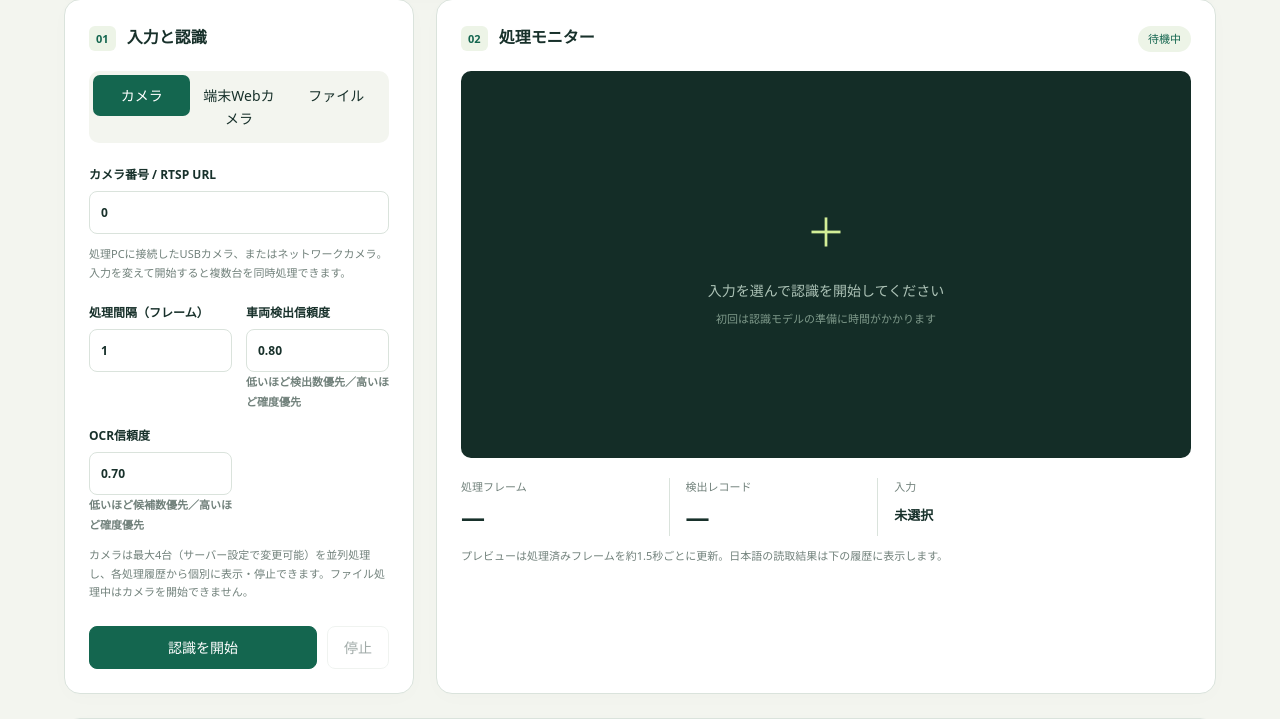
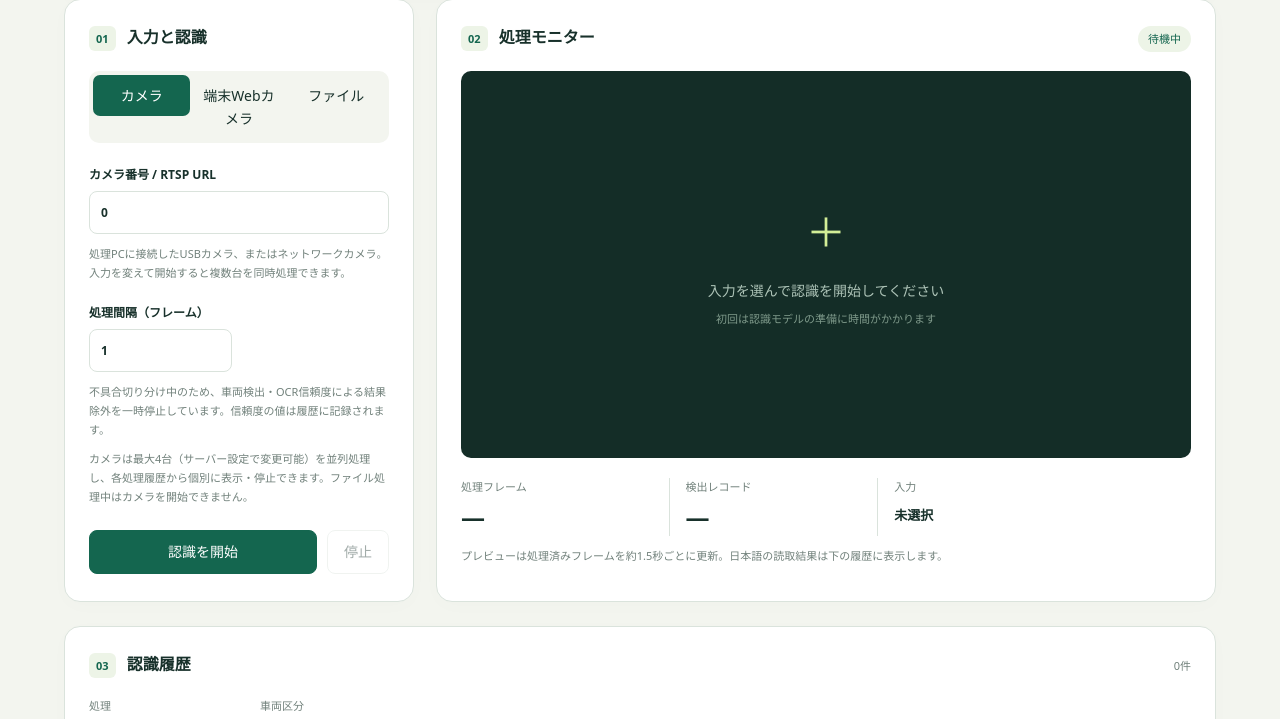
Before and after one commit to UeEmon/AI-Gate-System-, a Flask app: page / in a window 1280 px wide. Shown: the part 1895-2614 px from the top of the page. Run offline with Flask 3, Linux system fonts and the light colour scheme; data that the repository does not hold is empty.

Commit message:
Temporarily disable vehicle and OCR confidence thresholds

```diff
--- a/app.py
+++ b/app.py
@@ -177,7 +177,6 @@ def ocr_variants(roi, appearance, cv2):
 def vehicle_type_from_plates(detected_type, candidates, ocr_threshold=OCR_RESULT_CONFIDENCE):
     """Only strong plate-color evidence may refine a COCO car to kei."""
     if detected_type == 'car' and any(c.get('kei_strength') == 'strong' and c.get('fields')
-                                      and c.get('confidence', 0) >= ocr_threshold
                                       for c in candidates):
         return 'kei'
     return detected_type
@@ -186,9 +185,8 @@ def vehicle_type_from_plates(detected_type, candidates, ocr_threshold=OCR_RESULT
 def result_is_eligible(vehicle_confidence, candidates,
                        vehicle_threshold=VEHICLE_RESULT_CONFIDENCE,
                        ocr_threshold=OCR_RESULT_CONFIDENCE):
-    return vehicle_confidence >= vehicle_threshold and any(
-        candidate.get('fields') and candidate.get('confidence', 0) >= ocr_threshold
-        for candidate in candidates)
+    # Confidence values remain recorded, but temporarily do not exclude results.
+    return any(candidate.get('fields') for candidate in candidates)
 
 
 def read_plate(crop, reader, cv2, ocr_threshold=OCR_RESULT_CONFIDENCE, plate_model=None):
@@ -218,7 +216,7 @@ def read_plate(crop, reader, cv2, ocr_threshold=OCR_RESULT_CONFIDENCE, plate_mod
                                  'kei_candidate': appearance['kei_candidate'],
                                  'kei_strength': appearance['kei_strength'],
                                  'appearance_ratios': appearance['ratios'],
-                                 'status': 'candidate' if fields and confidence >= ocr_threshold else 'needs_review'})
+                                 'status': 'candidate' if fields else 'needs_review'})
         # Prefer a valid result independently reproduced by image variants.
         # Confidence remains EasyOCR's measured value and is not inflated.
         votes = {}
@@ -374,9 +372,10 @@ def main():
                         help='追加学習した一クラスのナンバープレートYOLOモデル')
     parser.add_argument('--output', default='data')
     parser.add_argument('--every', type=int, default=10, help='動画・カメラをNフレームごとに処理')
-    parser.add_argument('--confidence', type=float, default=0.4)
-    parser.add_argument('--vehicle-threshold', type=float, default=VEHICLE_RESULT_CONFIDENCE)
-    parser.add_argument('--ocr-threshold', type=float, default=OCR_RESULT_CONFIDENCE)
+    parser.add_argument('--confidence', type=float, default=0.001)
+    # Retained for command compatibility; confidence-based exclusion is temporarily disabled.
+    parser.add_argument('--vehicle-threshold', type=float, default=0.0)
+    parser.add_argument('--ocr-threshold', type=float, default=0.0)
     parser.add_argument('--imgsz', type=int, default=960,
                         help='YOLO入力画像サイズ。小さい車両の検出精度を優先する既定値は960')
     parser.add_argument('--save-images', action='store_true', help='検出した車両の切り抜き画像を保存')
@@ -387,7 +386,7 @@ def main():
     parser.add_argument('--preview', default=None, help='最新の処理済みフレームJPEG')
     args = parser.parse_args()
     if (args.every < 1 or not 0 < args.confidence <= 1 or
-            not 0 < args.vehicle_threshold <= 1 or not 0 < args.ocr_threshold <= 1 or
+            not 0 <= args.vehicle_threshold <= 1 or not 0 <= args.ocr_threshold <= 1 or
             not 320 <= args.imgsz <= 1920):
         parser.error('処理間隔・信頼度・入力画像サイズを確認してください。')
     if args.progress:
@@ -447,8 +446,6 @@ def main():
                 if label not in VEHICLES:
                     continue
                 vehicle_confidence = float(box.conf.item())
-                if vehicle_confidence < args.vehicle_threshold:
-                    continue
                 x1, y1, x2, y2 = [int(v) for v in box.xyxy[0].tolist()]
                 height, width = frame.shape[:2]
                 x1, y1, x2, y2 = max(0, x1), max(0, y1), min(width, x2), min(height, y2)
@@ -477,8 +474,7 @@ def main():
                               bbox=[x1, y1, x2, y2], plate_candidates=plates,
                               plate_status='unreadable' if not plates else 'needs_review',
                               image_path=image_path, result_eligible=result_eligible,
-                              result_thresholds={'vehicle': args.vehicle_threshold,
-                                                 'ocr': args.ocr_threshold})
+                              result_thresholds={'vehicle': 0.0, 'ocr': 0.0})
                 if canvas is not None:
                     cv2.rectangle(canvas, (x1, y1), (x2, y2), (100, 220, 70), 2)
                     cv2.putText(canvas, vehicle_type + ' ' + format(record['confidence'], '.2f'),
--- a/static/app.js
+++ b/static/app.js
@@ -140,9 +140,8 @@ function chooseRegistrationCandidate(){
   if(typeof prepareLearning==='function')prepareLearning();
   const plateHint=candidate?.kei_strength==='strong'?' · 軽自動車プレートとして検出':
     candidate?.kei_strength==='review'?' · 図柄入り軽ナンバーの可能性あり（車種を確認）':'';
-  const threshold=registrationDraft?.result_thresholds?.ocr??.7;
   $('registration-confidence').textContent='車種の信頼度: '+pct(registrationDraft?.confidence)+' / OCR: '+pct(candidate?.confidence)+
-    (!candidate?.fields?' · ナンバーを読み取れません。再撮影または手入力してください。':candidate.confidence<threshold?' · OCR '+pct(threshold)+'未満のため通常結果には表示されません。修正・確認してください。':' · 内容を確認して登録してください。')+plateHint;
+    (!candidate?.fields?' · ナンバーを読み取れません。再撮影または手入力してください。':' · 信頼度による除外は停止中です。内容を確認してください。')+plateHint;
 }
 async function importRegistration(observationId){
   const requestId=++registrationRequest;
--- a/templates/index.html
+++ b/templates/index.html
@@ -92,7 +92,8 @@
 <div id="camera-fields"><label class="field">カメラ番号 / RTSP URL<input name="source" placeholder="0 または rtsp://…" value="0" autocomplete="off"></label><p class="hint">処理PCに接続したUSBカメラ、またはネットワークカメラ。入力を変えて開始すると複数台を同時処理できます。</p></div>
 <div id="browser-fields" hidden><p class="hint">このブラウザのカメラ映像をHTTPS（またはlocalhost）でサーバーへ送信します。ブラウザの許可が必要です。</p><video id="browser-camera" autoplay muted playsinline hidden></video></div>
 <div id="file-fields" hidden><label class="upload">画像・動画を選択<input type="file" name="file" accept=".jpg,.jpeg,.png,.bmp,.webp,.tif,.tiff,.mp4,.avi,.mov,.mkv,.m4v,.webm"></label><p class="hint">JPEG・PNG・MP4など / 最大512MB / 1ファイルずつ処理</p></div>
-<div class="settings"><label class="field">処理間隔（フレーム）<input type="number" name="every" value="1" min="1" max="1000" required></label><label class="field">車両検出信頼度<input type="number" name="vehicle_confidence" value="0.80" min="0.01" max="1" step="0.01" required><span class="hint">低いほど検出数優先／高いほど確度優先</span></label><label class="field">OCR信頼度<input type="number" name="ocr_confidence" value="0.70" min="0.01" max="1" step="0.01" required><span class="hint">低いほど候補数優先／高いほど確度優先</span></label></div>
+<div class="settings"><label class="field">処理間隔（フレーム）<input type="number" name="every" value="1" min="1" max="1000" required></label></div>
+<p class="hint">不具合切り分け中のため、車両検出・OCR信頼度による結果除外を一時停止しています。信頼度の値は履歴に記録されます。</p>
 <p class="hint">カメラは最大4台（サーバー設定で変更可能）を並列処理し、各処理履歴から個別に表示・停止できます。ファイル処理中はカメラを開始できません。</p>
 <div class="actions"><button class="primary" id="start" type="submit">認識を開始</button><button id="stop" type="button" disabled>停止</button></div>
 </form></section>
--- a/web.py
+++ b/web.py
@@ -94,7 +94,7 @@ class JobManager:
         return self.root / 'jobs' / job_id
 
     def start(self, kind, source, label, every, confidence, upload=None,
-              ocr_confidence=OCR_RESULT_CONFIDENCE):
+              ocr_confidence=0.0):
         with self.lock:
             active_kinds = [value[1] for value in self.processes.values()]
             if kind == 'file' and self.processes:
@@ -339,12 +339,13 @@ def create_app(data_dir='data', model='yolo26s.pt', password=None, manager=None)
             abort(400, description='入力方式を選択してください。')
         try:
             every = int(request.form.get('every', '1'))
-            confidence = float(request.form.get('vehicle_confidence', request.form.get('confidence', '0.8')))
-            ocr_confidence = float(request.form.get('ocr_confidence', '0.7'))
-            if not 1 <= every <= 1000 or not 0 < confidence <= 1 or not 0 < ocr_confidence <= 1:
+            if not 1 <= every <= 1000:
                 raise ValueError
         except ValueError:
-            abort(400, description='処理間隔は1〜1000、車両検出・OCR信頼度は1〜100%で指定してください。')
+            abort(400, description='処理間隔は1〜1000で指定してください。')
+        # Keep confidence metadata, but do not use it to exclude detections or OCR results.
+        confidence = 0.001
+        ocr_confidence = 0.0
         upload = None
         if kind == 'file':
             upload = request.files.get('file')
```
Also changed, not shown: tests/test_ocr.py (+3 -7 lines), tests/test_web.py (+2 -4 lines), README.md.
